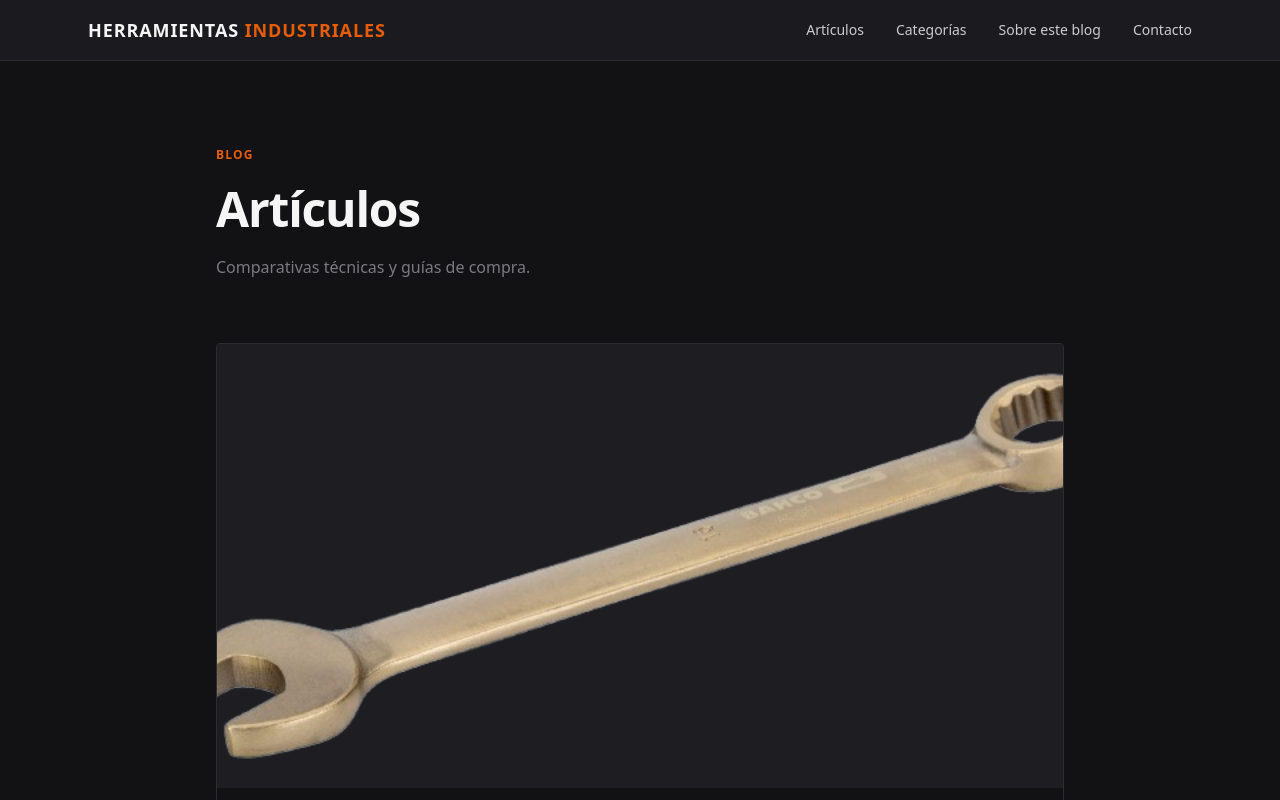
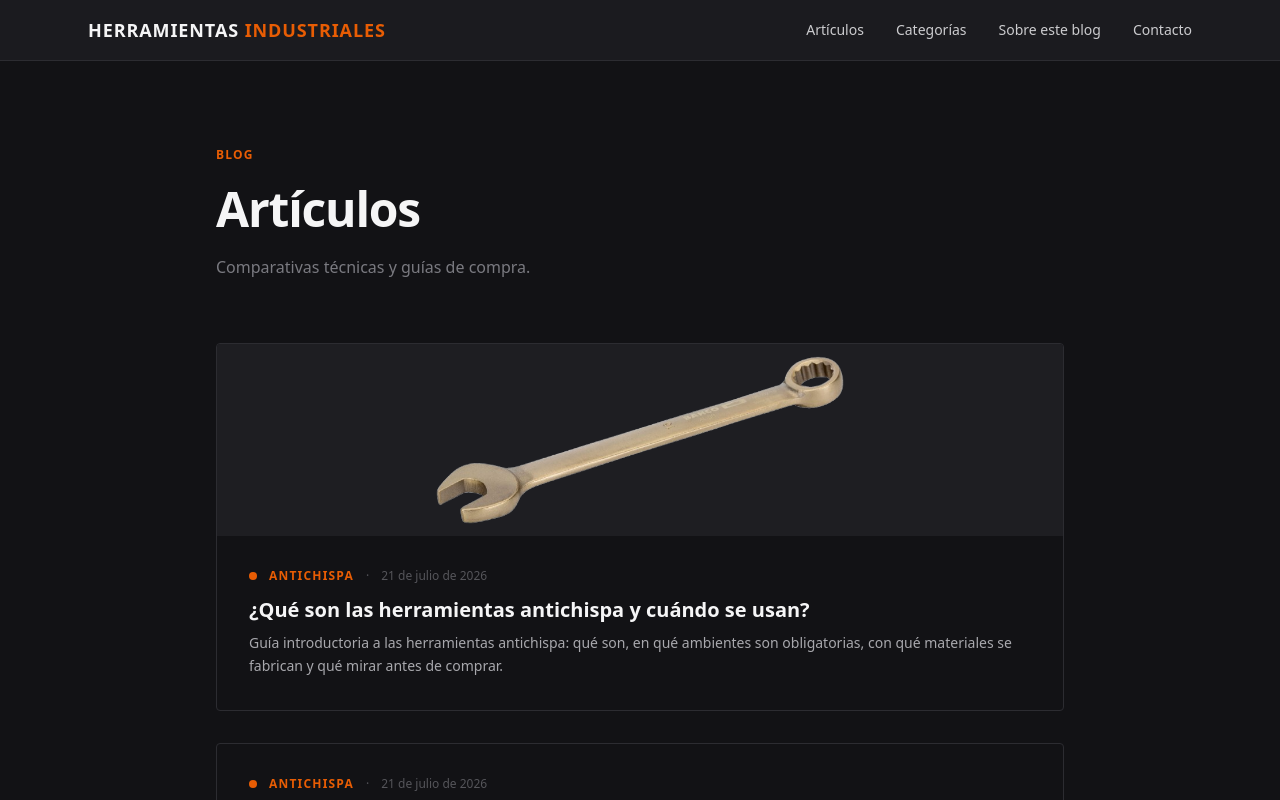
Before and after one commit to LuisAVR7/herramientas-industriales, a Next.js app: page /blog in a window 1280 px wide. Shown: the top 800 px of the page. Built offline with nearby package versions, Linux system fonts and the light colour scheme.

Commit message:
Fix: reducir altura de thumbnails en listados

```diff
--- a/src/app/blog/page.tsx
+++ b/src/app/blog/page.tsx
@@ -42,13 +42,13 @@ export default function Blog() {
               className="block border border-ink-700 rounded-sm overflow-hidden hover:border-brand-500 transition group"
             >
               {article.imagen && (
-                <div className="relative w-full aspect-[1200/630] bg-ink-800">
+                <div className="relative w-full h-40 md:h-48 bg-ink-800">
                   <Image
                     src={article.imagen}
                     alt={article.imagenAlt || article.title}
                     fill
                     sizes="(max-width: 768px) 100vw, 800px"
-                    className="object-cover"
+                    className="object-contain"
                   />
                 </div>
               )}
--- a/src/app/categorias/[slug]/page.tsx
+++ b/src/app/categorias/[slug]/page.tsx
@@ -60,13 +60,13 @@ export default async function CategoryPage({ params }: Props) {
             className="block border border-ink-700 rounded-sm overflow-hidden hover:border-brand-500 transition group"
           >
             {article.imagen && (
-              <div className="relative w-full aspect-[1200/630] bg-ink-800">
+              <div className="relative w-full h-40 md:h-48 bg-ink-800">
                 <Image
                   src={article.imagen}
                   alt={article.imagenAlt || article.title}
                   fill
                   sizes="(max-width: 768px) 100vw, 800px"
-                  className="object-cover"
+                  className="object-contain"
                 />
               </div>
             )}
```
